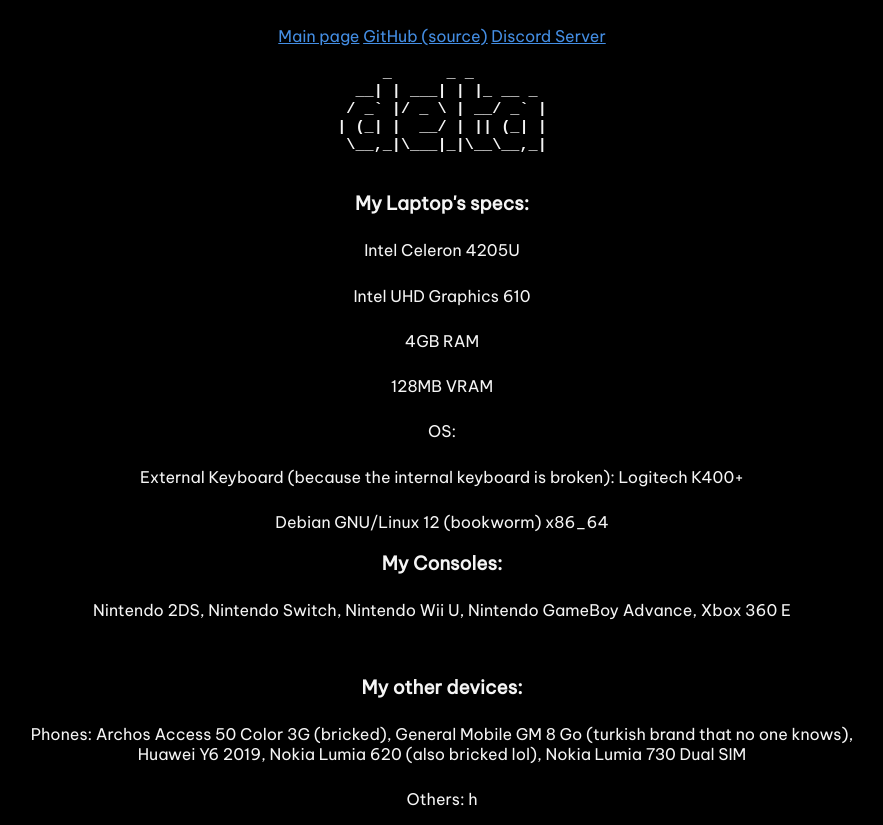
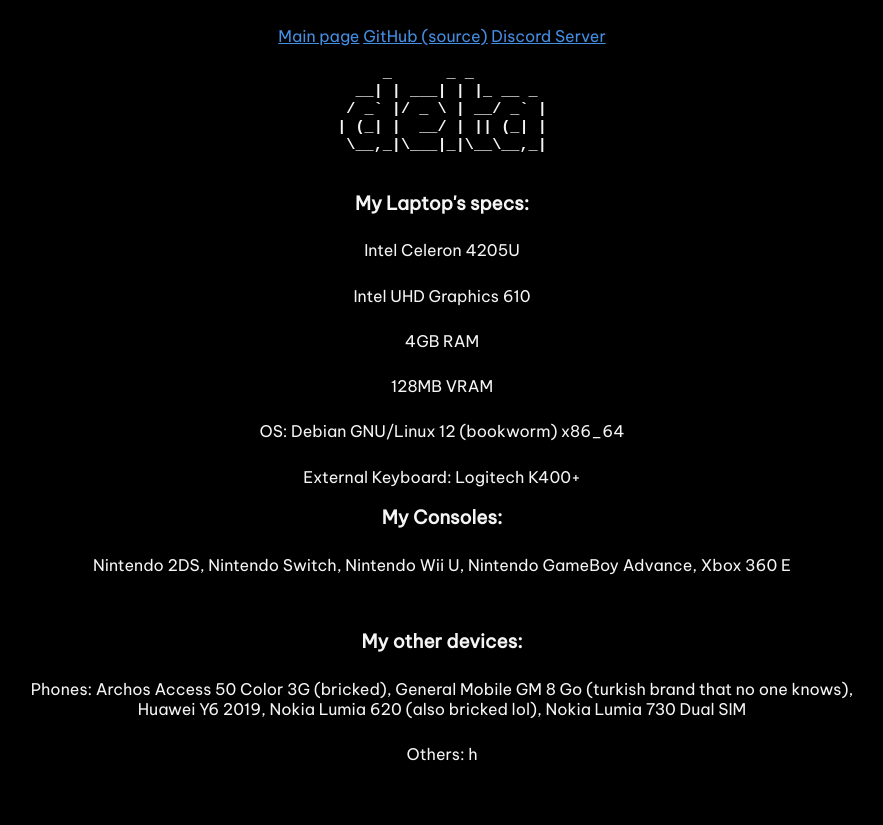
Before and after one commit to deltaALT/deltaALT.github.io, a plain HTML site: page devices.html in a window 1280 px wide. Shown: the whole page, without its empty margins (198-1081 px from the left). After the commit the page ends 800 px from the top, so only its background shows below. Drawn offline with Linux system fonts and the light colour scheme.

Commit message:
Update devices.html

```diff
--- a/devices.html
+++ b/devices.html
@@ -24,9 +24,8 @@
    <p>Intel UHD Graphics 610</p>
    <p>4GB RAM</p>
    <p>128MB VRAM</p>
-   <p>OS:
-   <p>External Keyboard (because the internal keyboard is broken): Logitech K400+</p>
-   <p>Debian GNU/Linux 12 (bookworm) x86_64</p>
+   <p>OS: Debian GNU/Linux 12 (bookworm) x86_64</p>
+   <p>External Keyboard: Logitech K400+</p>
    <h3>My Consoles:</h3>
    <p>Nintendo 2DS, Nintendo Switch, Nintendo Wii U, Nintendo GameBoy Advance, Xbox 360 E</p>
    <br>
```
